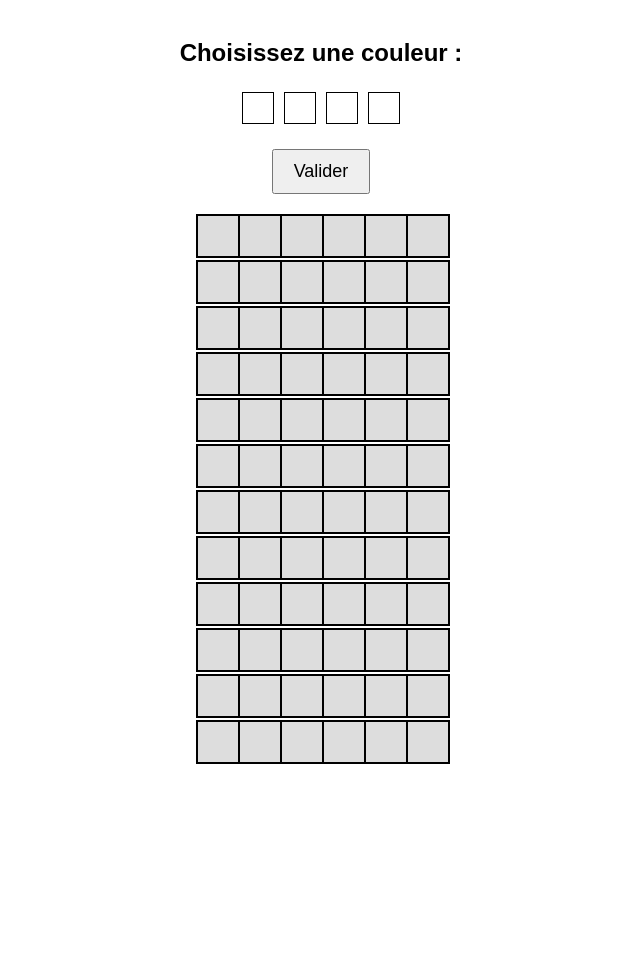
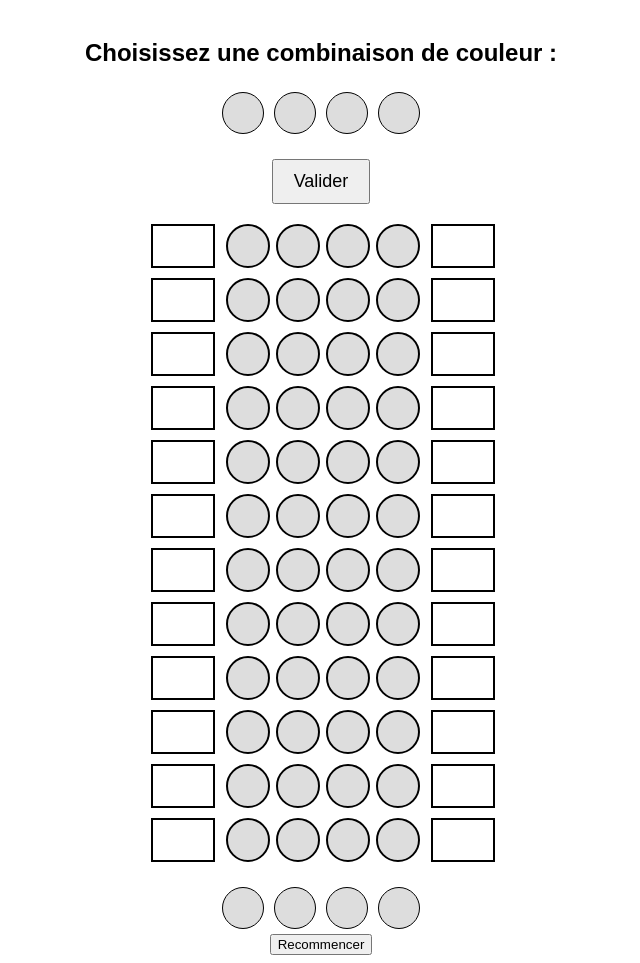
Before and after one commit to nathan71370/Mastermind, a plain HTML site: page index.html in a window 1280 px wide. Shown: the part 61-1024 px from the top of the page, without its empty margins (319-959 px from the left). Before the commit the page ends 833 px from the top, so only its background shows below. Drawn offline with Linux system fonts and the light colour scheme.

Commit message:
Enhancing UI and bug fixes

```diff
--- a/index.html
+++ b/index.html
@@ -9,7 +9,7 @@
 <body>
 <h1>Mastermind</h1>
 <div id="game">
-    <h2>Choisissez une couleur :</h2>
+    <h2>Choisissez une combinaison de couleur :</h2>
     <div id="color-picker">
         <div class="color-option" onclick="selectColor(0)"></div>
         <div class="color-option" onclick="selectColor(1)"></div>
@@ -17,11 +17,14 @@
         <div class="color-option" onclick="selectColor(3)"></div>
     </div>
     <button id="validate" onclick="validateGuess()">Valider</button>
-    <div id="board">
-        <!-- La grille sera générée ici via JavaScript -->
+    <div id="board"></div>
+    <div id="score">
+        <div class="color-option-result"></div>
+        <div class="color-option-result"></div>
+        <div class="color-option-result"></div>
+        <div class="color-option-result"></div>
     </div>
-    <div id="score"></div>
-
+    <button id="restart" onclick="resetGame()">Recommencer</button>
 </div>
 <script src="script.js"></script>
 </body>
--- a/script.js
+++ b/script.js
@@ -1,21 +1,15 @@
-// Couleurs disponibles
 const colors = ["#FFFF00", "#0000FF", "#00FF00", "#FF0000", "#FFFFFF", "#FF69B4", "#FFA500", "#808080"];
 let selectedColors = []
-
-// Couleurs de la solution
 let solution;
 
-// Variables de jeu
 let currentRow = 0;
 let board = [];
 
-// Génère une solution aléatoire
 function generateSolution() {
     const shuffledColors = shuffleArray([...colors]);
     return shuffledColors.slice(0, 4);
 }
 
-// Mélange un tableau
 function shuffleArray(array) {
     for (let i = array.length - 1; i > 0; i--) {
         const j = Math.floor(Math.random() * (i + 1));
@@ -24,7 +18,6 @@ function shuffleArray(array) {
     return array;
 }
 
-// Sélectionne une couleur
 function selectColor(index) {
     const copyArray = [...colors]
     const colorPicker = document.querySelectorAll('.color-option')[index];
@@ -38,40 +31,45 @@ function selectColor(index) {
     }
 }
 
-// Valide la supposition de l'utilisateur
 function validateGuess() {
-    if (selectedColors.length < 4) {
+    if (selectedColors.filter(Boolean).length < 4) {
         alert("Veuillez choisir 4 couleurs.");
         return;
     }
 
     let correctColors = 0;
-
+    const matchingColor = []
     for (let i = 0; i < 4; i++) {
-        if (selectedColors[i] === solution[i]) {
+        if (selectedColors[i] === solution[i] && !matchingColor.includes(selectedColors[i])) {
             correctColors++;
+            matchingColor.push(selectedColors[i])
         }
     }
 
-    let misplacedColors = 0 - correctColors;
+    let misplacedColors = 0;
 
     for (let i = 0; i < 4; i++) {
-        if (solution.includes(selectedColors[i])) {
+        if (solution.includes(selectedColors[i]) && !matchingColor.includes(selectedColors[i])) {
             misplacedColors++;
         }
     }
 
-
-
     displayFeedback(correctColors, misplacedColors);
 
     if (correctColors === 4) {
+        document.getElementById("score").hidden = false
+        const colorPickers = document.querySelectorAll('.color-option-result');
+        colorPickers.forEach((colorPicker, index) => {
+            colorPicker.style.backgroundColor = solution[index];
+        });
         alert("Félicitations, vous avez gagné !");
-        resetGame();
     } else if (currentRow === 11) {
-         alert("Désolé, vous avez perdu. La solution était : " + solution.join(", "));
-        //document.getElementById("score").innerText = "Désolé, vous avez perdu. La solution était : " + solution.join(", ")
-        resetGame();
+        document.getElementById("score").hidden = false
+        const colorPickers = document.querySelectorAll('.color-option-result');
+        colorPickers.forEach((colorPicker, index) => {
+            colorPicker.style.backgroundColor = solution[index];
+        });
+        alert("Désolé, vous avez perdu.");
     } else {
         currentRow++;
         selectedColors = [];
@@ -82,20 +80,18 @@ function validateGuess() {
     }
 }
 
-// Affiche le feedback des couleurs bien/mal placées
 function displayFeedback(correctColors, misplacedColors) {
     const cell1 = document.getElementById(`row${currentRow}-feedback-col${0}`);
-    cell1.textContent = misplacedColors;
+    cell1.textContent = misplacedColors + "❎";
     for (let i = 1; i < 5; i++) {
         const cell2 = document.getElementById(`row${currentRow}-col${i}`);
         cell2.style.backgroundColor = selectedColors[i-1];
     }
 
     const cell = document.getElementById(`row${currentRow}-feedback-col${5}`);
-    cell.textContent = correctColors;
+    cell.textContent = correctColors + "✅";
 }
 
-// Réinitialise le jeu
 function resetGame() {
     currentRow = 0;
     solution = generateSolution();
@@ -103,41 +99,43 @@ function resetGame() {
 
     for (let i = 0; i < 12; i++) {
         board.push([]);
-        for (let j = 0; j < 6; j++) {
-            const cell = document.getElementById(`row${i}-col${j}`);
+        let cell =  document.getElementById(`row${i}-feedback-col0`);
+        cell.textContent = "";
+        for (let j = 1; j < 5; j++) {
+            cell = document.getElementById(`row${i}-col${j}`);
             cell.style.backgroundColor = "#ddd";
             cell.textContent = "";
         }
+        cell =  document.getElementById(`row${i}-feedback-col5`);
+        cell.textContent = "";
     }
     selectedColors = [];
     const colorPickers = document.querySelectorAll('.color-option');
     colorPickers.forEach(colorPicker => {
-        colorPicker.style.backgroundColor = "";
+        colorPicker.style.backgroundColor = "#ddd";
     });
 }
 
-// Génère la grille de jeu
 function createBoard() {
     const boardContainer = document.getElementById("board");
 
     for (let i = 0; i < 12; i++) {
         const feedbackCell = document.createElement("div");
-        feedbackCell.classList.add("cell", "feedback-cell");
+        feedbackCell.classList.add("cell", "feedback-cell-misplaced");
         feedbackCell.id = `row${i}-feedback-col0`;
         boardContainer.appendChild(feedbackCell);
         for (let j = 1; j < 5; j++) {
             const cell = document.createElement("div");
-            cell.classList.add("cell");
+            cell.classList.add("cell", "result-cell");
             cell.id = `row${i}-col${j}`;
             boardContainer.appendChild(cell);
         }
         const feedbackCell2 = document.createElement("div");
-        feedbackCell2.classList.add("cell", "feedback-cell");
+        feedbackCell2.classList.add("cell", "feedback-cell-correct");
         feedbackCell2.id = `row${i}-feedback-col5`;
         boardContainer.appendChild(feedbackCell2);
     }
 }
 
-// Initialisation du jeu
 createBoard();
 resetGame();
--- a/styles.css
+++ b/styles.css
@@ -19,31 +19,63 @@ h1 {
     align-items: center;
 }
 
+#score {
+    margin-top: 20px;
+    display: flex;
+    flex-direction: row;
+    align-items: center;
+}
+
 .color-option {
-    width: 30px;
-    height: 30px;
+    width: 40px;
+    height: 40px;
     margin: 5px;
     cursor: pointer;
     border: black 1px solid;
+    border-radius: 25px;
+    background-color: #ddd;
+}
+
+.color-option-result {
+    width: 40px;
+    height: 40px;
+    margin: 5px;
+    border: black 1px solid;
+    border-radius: 25px;
+    background-color: #ddd;
 }
 
 #board {
     display: grid;
-    grid-template-columns: repeat(6, 40px);
-    grid-gap: 2px;
+    grid-template-columns: 65px repeat(4, 40px) 65px;
+    grid-gap: 10px;
     margin-top: 20px;
 }
 
 .cell {
-    width: 40px;
     height: 40px;
     border: 2px solid #000;
-    background-color: #ddd;
     display: flex;
     justify-content: center;
     align-items: center;
     font-size: 24px;
     font-weight: bold;
+}
+
+.result-cell {
+    width: 40px;
+    border-radius: 25px;
+    background-color: #ddd;
+}
+
+.feedback-cell-misplaced {
+    width: 60px;
+    margin-right: 5px;
+}
+
+.feedback-cell-correct {
+    width: 60px;
+    margin-left: 5px;
 }
 
 #validate {
```
